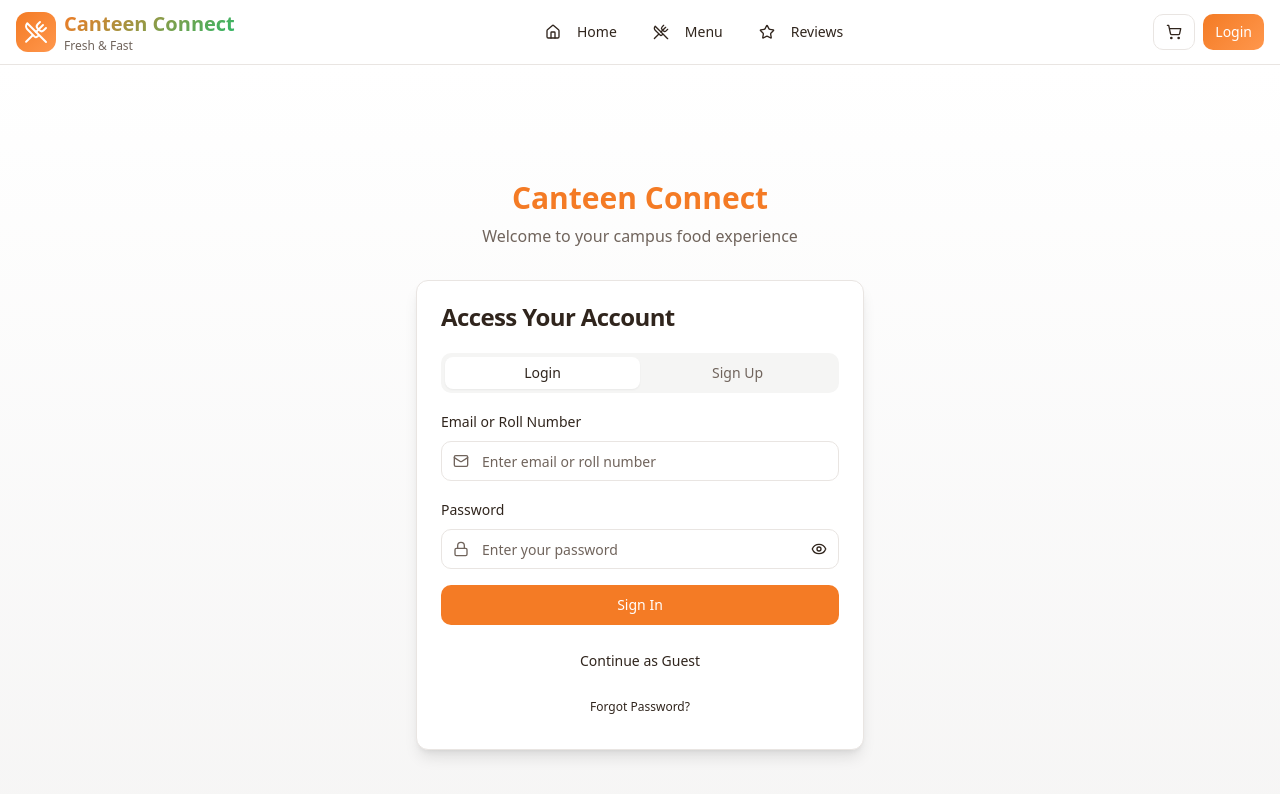
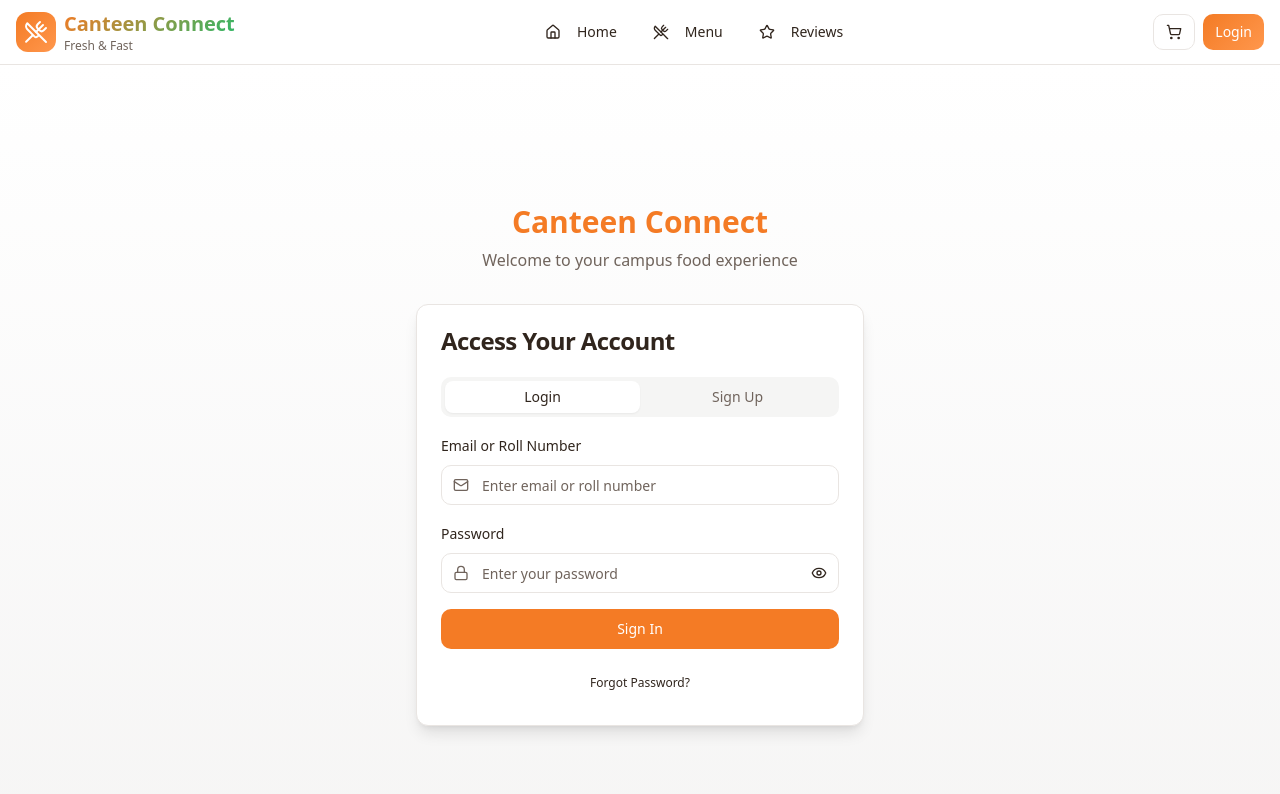
Before and after one commit to tirupatirao1729/canteen-connect-ai, a React (Vite) app: page / in a window 1280 px wide. Shown: the top 794 px of the page. Built offline with nearby package versions, Linux system fonts and the light colour scheme.

Commit message:
Remove "Continue as Guest"

```diff
--- a/src/pages/Login.tsx
+++ b/src/pages/Login.tsx
@@ -38,7 +38,7 @@ const Login = () => {
   const [showAdminSignup, setShowAdminSignup] = useState(false);
   const [otpData, setOtpData] = useState({ contact: '', type: 'email' as 'email' | 'phone', purpose: 'login' as any });
   const [showForgotPassword, setShowForgotPassword] = useState(false);
-  const { login, register, loginAsGuest, resetPassword } = useAuth();
+  const { login, register, resetPassword } = useAuth();
   const { toast } = useToast();
   const navigate = useNavigate();
 
@@ -74,14 +74,6 @@ const Login = () => {
     }
   };
 
-  const handleGuestLogin = () => {
-    loginAsGuest();
-    toast({
-      title: "Guest Mode",
-      description: "You can browse as a guest",
-    });
-    navigate('/home');
-  };
 
   const handleForgotPassword = async () => {
     if (!loginData.identifier || !loginData.identifier.includes('@')) {
@@ -245,13 +237,6 @@ const Login = () => {
                   </Button>
 
                   <div className="space-y-2 mt-4">
-                    <Button
-                      variant="ghost"
-                      className="w-full"
-                      onClick={handleGuestLogin}
-                    >
-                      Continue as Guest
-                    </Button>
                     <Button
                       variant="ghost"
                       size="sm"
```
